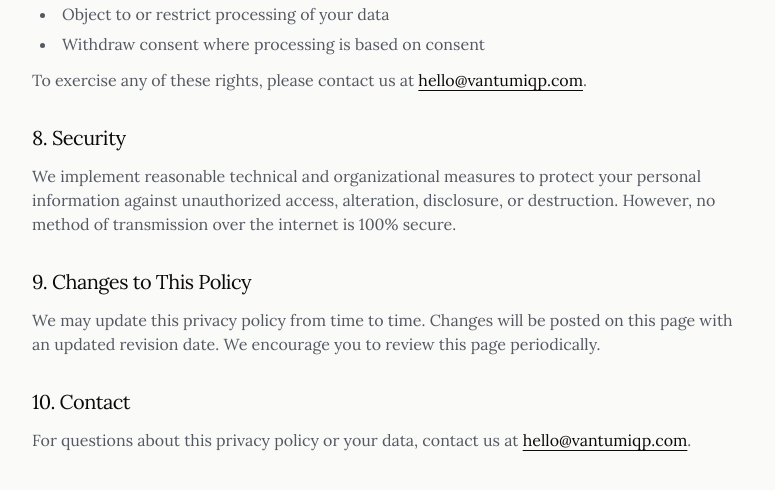
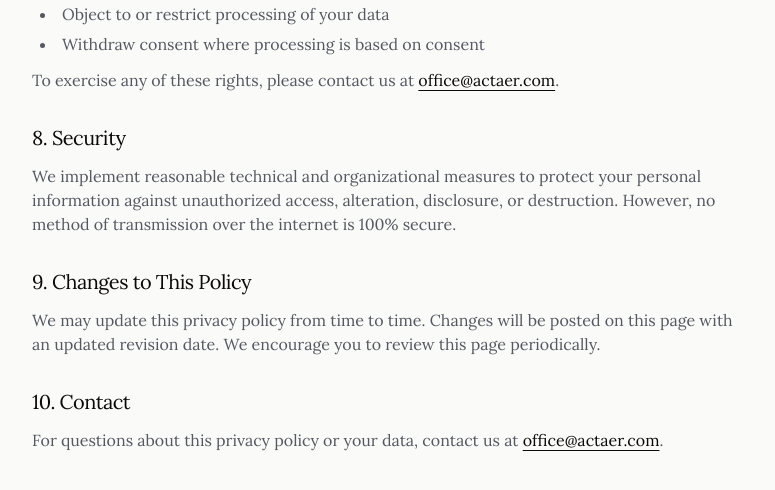
Before and after one commit to VantumData/vantumdata-page, a Next.js app: page /privacy in a window 1280 px wide. Shown: the part 1468-1958 px from the top of the page, without its empty margins (248-1023 px from the left). Built offline with nearby package versions, Linux system fonts and the light colour scheme.

Commit message:
feat: update contact email to office@actaer.com across multiple files

```diff
--- a/app/llms-full.txt/route.ts
+++ b/app/llms-full.txt/route.ts
@@ -146,7 +146,7 @@ VantumIQP is currently in development and accepting early access requests. Reque
 - Early Access: https://vantumiqp.com/#waitlist
 - Privacy Policy: https://vantumiqp.com/privacy
 - Terms: https://vantumiqp.com/terms
-- Contact: hello@vantumiqp.com
+- Contact: office@actaer.com
 - LinkedIn: https://www.linkedin.com/company/actaer
 
 ---
--- a/app/llms.txt/route.ts
+++ b/app/llms.txt/route.ts
@@ -49,7 +49,7 @@ VantumIQP is in development and accepting early access requests. Early access pa
 - Full Content: https://vantumiqp.com/llms-full.txt
 - Privacy Policy: https://vantumiqp.com/privacy
 - Terms: https://vantumiqp.com/terms
-- Contact: hello@vantumiqp.com
+- Contact: office@actaer.com
 - LinkedIn: https://www.linkedin.com/company/actaer
 `
 
--- a/app/privacy/page.tsx
+++ b/app/privacy/page.tsx
@@ -110,10 +110,10 @@ export default function PrivacyPage() {
           <p className="mt-3">
             To exercise any of these rights, please contact us at{" "}
             <a
-              href="mailto:hello@vantumiqp.com"
+              href="mailto:office@actaer.com"
               className="text-foreground underline underline-offset-4 transition-colors hover:text-primary"
             >
-              hello@vantumiqp.com
+              office@actaer.com
             </a>
             .
           </p>
@@ -143,10 +143,10 @@ export default function PrivacyPage() {
           <p>
             For questions about this privacy policy or your data, contact us at{" "}
             <a
-              href="mailto:hello@vantumiqp.com"
+              href="mailto:office@actaer.com"
               className="text-foreground underline underline-offset-4 transition-colors hover:text-primary"
             >
-              hello@vantumiqp.com
+              office@actaer.com
             </a>
             .
           </p>
--- a/app/terms/page.tsx
+++ b/app/terms/page.tsx
@@ -140,10 +140,10 @@ export default function TermsPage() {
           <p>
             For questions about these Terms, contact us at{" "}
             <a
-              href="mailto:hello@vantumiqp.com"
+              href="mailto:office@actaer.com"
               className="text-foreground underline underline-offset-4 transition-colors hover:text-primary"
             >
-              hello@vantumiqp.com
+              office@actaer.com
             </a>
             .
           </p>
--- a/components/sections/footer.tsx
+++ b/components/sections/footer.tsx
@@ -26,7 +26,7 @@ export function SiteFooter() {
             className="flex flex-wrap gap-6 font-sans text-sm text-muted-foreground"
           >
             <a
-              href="mailto:hello@vantumiqp.com"
+              href="mailto:office@actaer.com"
               className="transition-colors hover:text-foreground"
             >
               Contact
```
Also changed, not shown: public/.well-known/security.txt, public/humans.txt.
